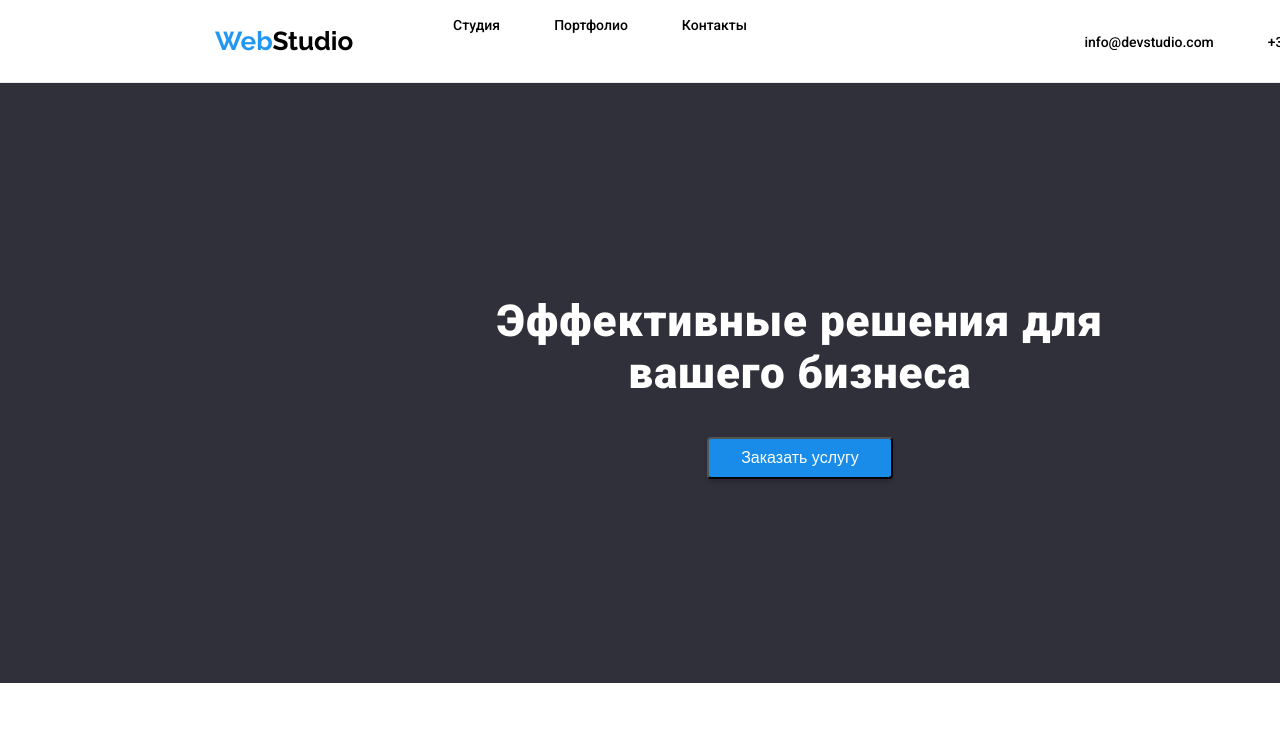
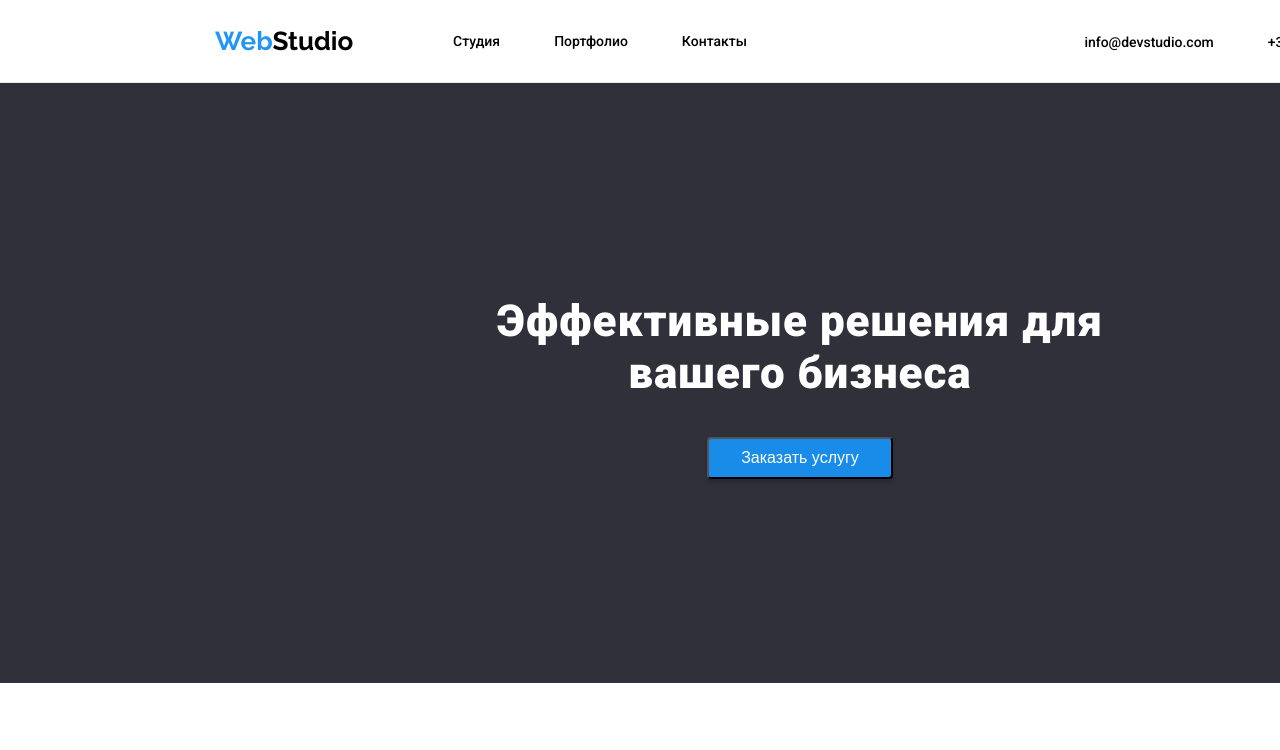
Before and after one commit to chukurova/goit--markup-hw-01, a plain HTML site: page index.html in a window 1280 px wide. Shown: the top 750 px of the page. Drawn offline with Linux system fonts and the light colour scheme.

Commit message:
synatax error corrected

```diff
--- a/styles.css
+++ b/styles.css
@@ -33,7 +33,7 @@ a{
     line-height: 1.17;
     display: flex;
     justify-content: space-between;
-    align-items: centwowoker;
+    align-items: center;
     width: 532px;
     margin-left: 215px;
 }
```
